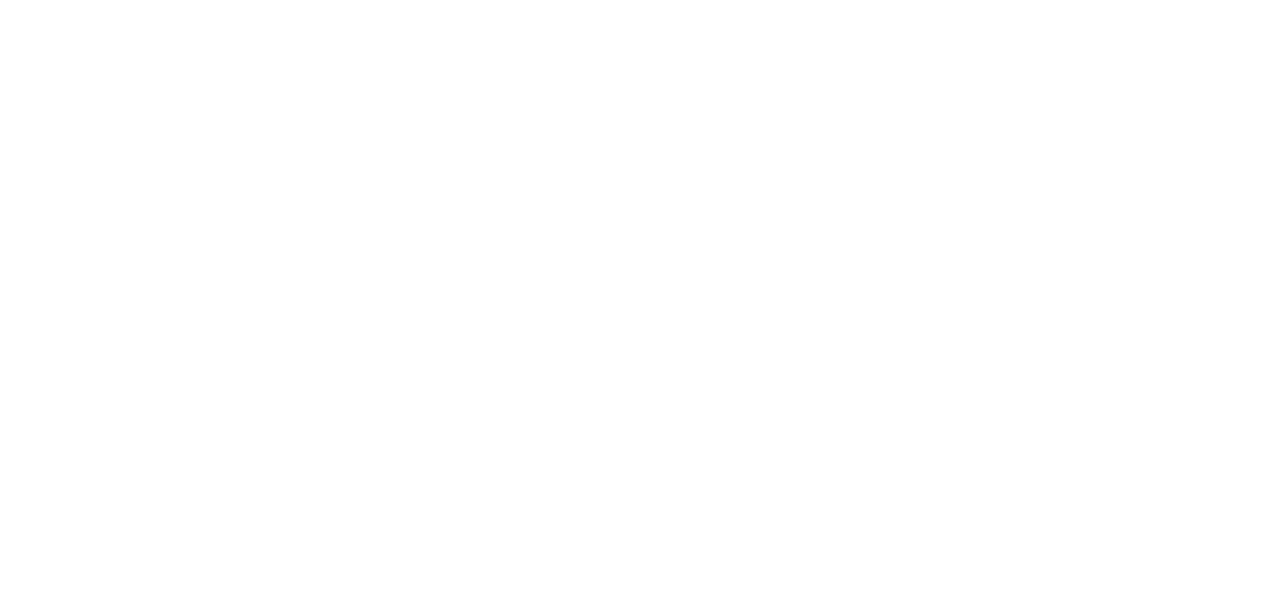
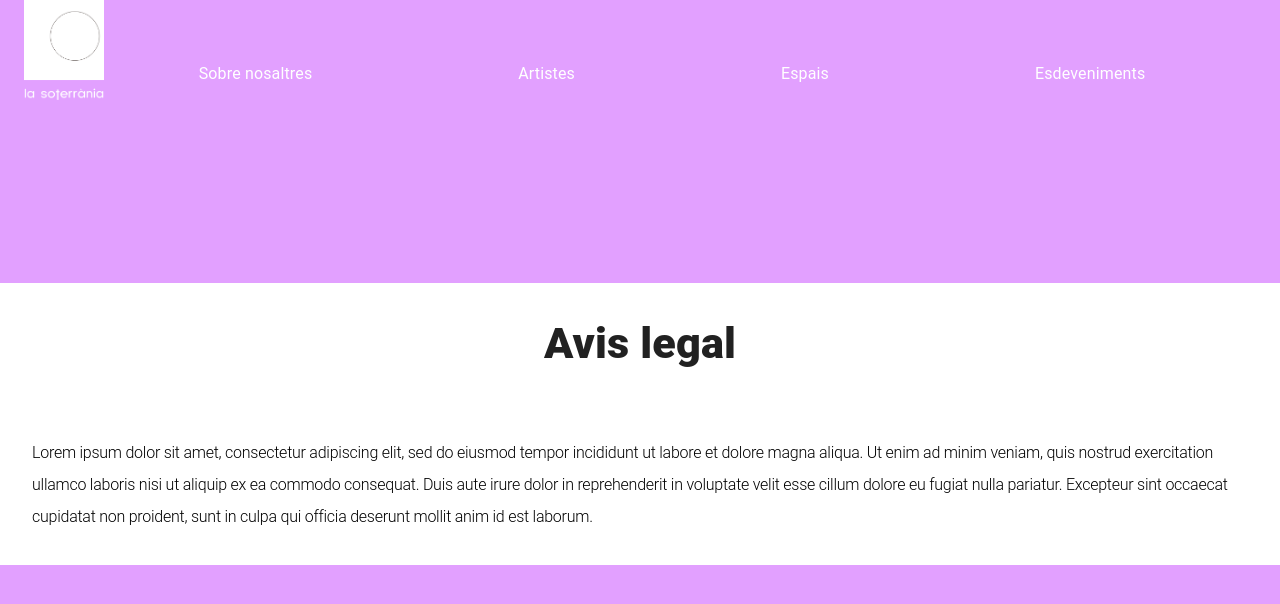
Before and after one commit to soterraniaBcn/la-soterrania, a React (Create React App) app in the folder client/: page /avislegal in a window 1280 px wide. Before the commit this address had no page. Shown: the top 604 px of the page. Built offline with nearby package versions, Linux system fonts and the light colour scheme.

Commit message:
#20 styles page

```diff
--- a/client/src/Router.jsx
+++ b/client/src/Router.jsx
@@ -31,7 +31,7 @@
         <Route exact path="/sobrenosaltres" element={<About />} />
         <Route exact path="/events" element={<DetailEvent />} />
         <Route exact path="/newpost" element={<NewPost />} />
-        <Route exact path="/avíslegal" element={<LegalWarning />} />
+        <Route exact path="/avislegal" element={<LegalWarning />} />
       </Routes>
 
     </div>
--- a/client/src/components/Header.jsx
+++ b/client/src/components/Header.jsx
@@ -126,7 +126,7 @@
         <List>
 
            <ListItemButton>
-            <a href='/avíslegal'> Avís Legal</a>
+            <a href='/avislegal'> Avís Legal</a>
            </ListItemButton>
            <ListItemButton>
            <a href='/sobrenosaltres'>Sobre Nosaltres</a>
--- a/client/src/pages/LegalWarning.jsx
+++ b/client/src/pages/LegalWarning.jsx
@@ -1,10 +1,38 @@
-import React from 'react'
+import React from "react";
+import { Grid, Typography } from "@mui/material";
+import Header from "../components/Header";
 
-export default function LegalWarning() {
+export default function About() {
   return (
-    <div>
-        <h1>Avis legal</h1>
-        <p>Lorem ipsum dolor sit amet, consectetur adipiscing elit, sed do eiusmod tempor incididunt ut labore et dolore magna aliqua. Ut enim ad minim veniam, quis nostrud exercitation ullamco laboris nisi ut aliquip ex ea commodo consequat. Duis aute irure dolor in reprehenderit in voluptate velit esse cillum dolore eu fugiat nulla pariatur. Excepteur sint occaecat cupidatat non proident, sunt in culpa qui officia deserunt mollit anim id est laborum.</p>
-    </div>
-  )
-}
+    <>
+      <Grid
+        container
+        style={{
+          backgroundColor: "#E2A0FF",
+          height: "100vh",
+          display: "flex",
+          justifyContent: "center",
+          alignItems: "center",
+          flexDirection: "column",
+        }}
+      >
+        <Header />
+       <Grid container className="about-container"
+       style={{maxWidth:"80rem",mt:5, backgroundColor:"white", pl:3, display:"flex", justifyContent: 'center'}}>
+         <h1>Avis legal</h1>
+        <Typography
+                variant="h1"
+                color="black"
+                component="div"
+                style={{ padding:"2rem",fontSize:"1rem", lineHeight:"2rem"}}
+                >Lorem ipsum dolor sit amet, consectetur adipiscing elit, sed do eiusmod tempor incididunt ut labore et dolore magna aliqua. Ut enim ad minim veniam, quis nostrud exercitation ullamco laboris nisi ut aliquip ex ea commodo consequat. Duis aute irure dolor in reprehenderit in voluptate velit esse cillum dolore eu fugiat nulla pariatur. Excepteur sint occaecat cupidatat non proident, sunt in culpa qui officia deserunt mollit anim id est laborum.
+
+              </Typography>
+        </Grid>
+
+        </Grid>
+        </>
+  )}
+
+        //
+        // <p></p>
```
